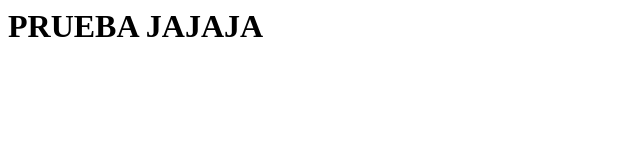
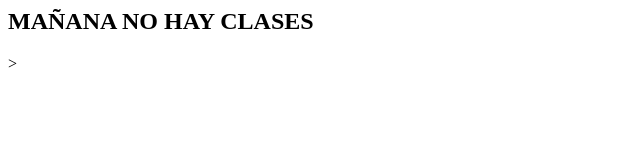
Before and after one commit to Miguel2002-star/jajajaxd, a plain HTML site: page index.html in a window 1280 px wide. Shown: the whole page, without its empty margins (0-640 px from the left). Drawn offline with Linux system fonts and the light colour scheme.

Commit message:
Agregue h1 y h2

```diff
--- a/index.html
+++ b/index.html
@@ -3,9 +3,9 @@
     <meta charset="UTF-8">
     <meta http-equiv="X-UA-Compatible" content="IE=edge">
     <meta name="viewport" content="width=device-width, initial-scale=1.0">
-    <title>Document</title>
+    <title>PRACTICA</title>
 </head>
 <body>
-    <h1> PRUEBA JAJAJA</h1>
+    <h2> MAÑANA NO HAY CLASES</h2>>
 </body>
 </html>
```
